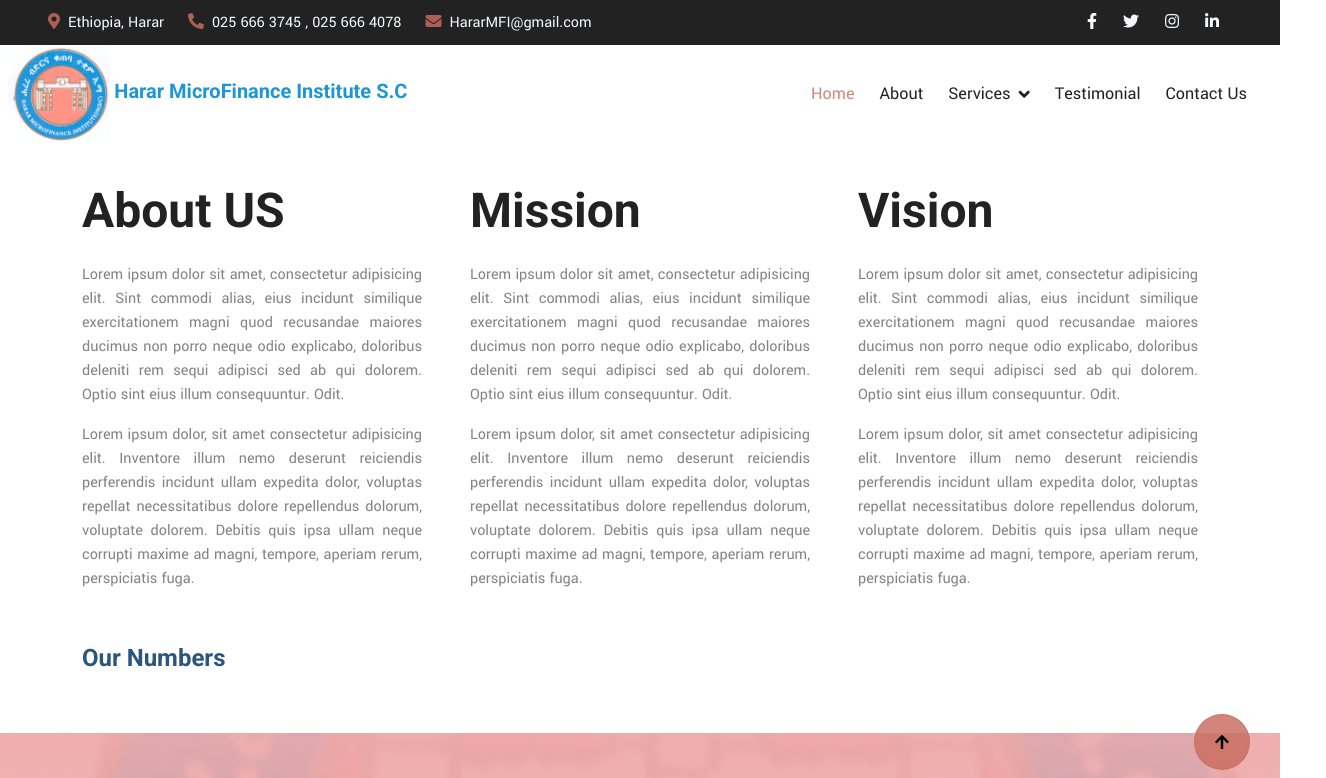
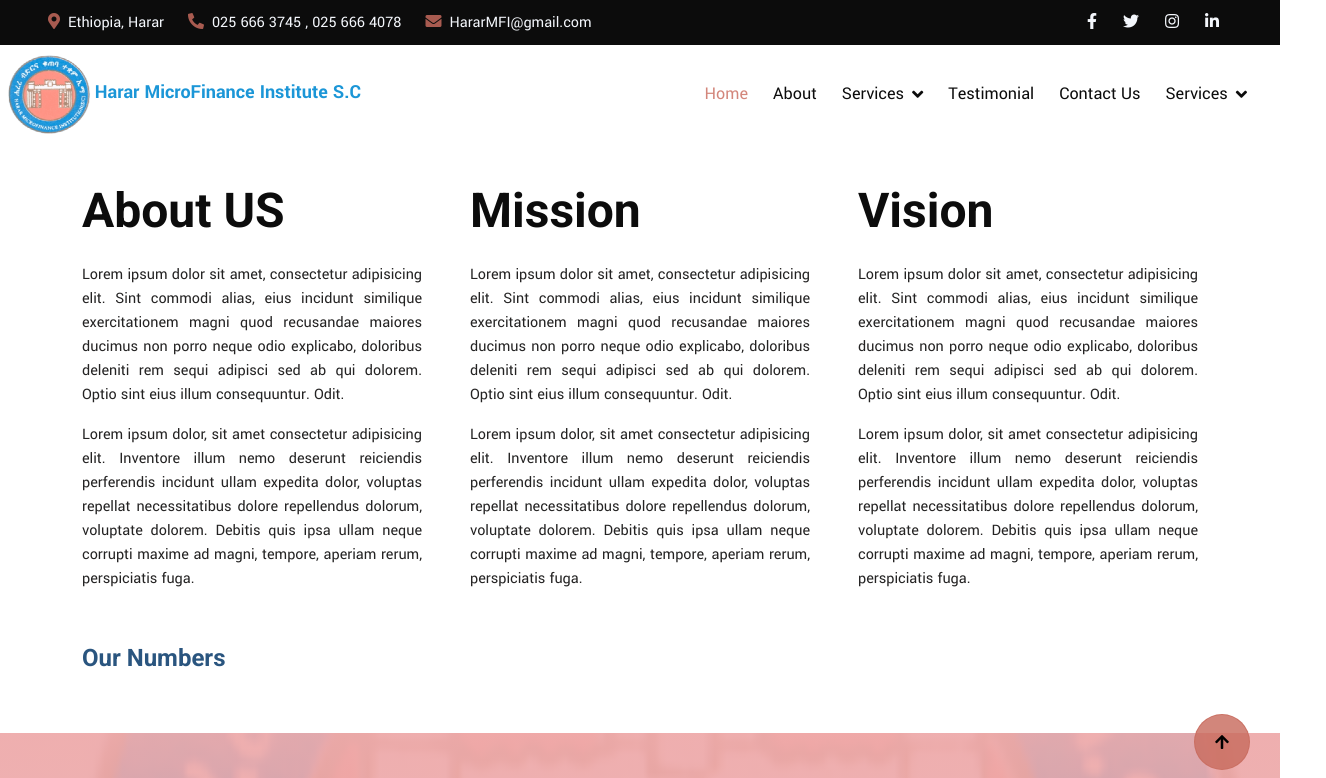
Before and after one commit to abdumehammed/HMFI, a plain HTML site: page index.html in a window 1280 px wide. Shown: the top 778 px of the page, 1326 px wide, since content can reach past the window. Drawn offline with nearby package versions, Linux system fonts and the light colour scheme; a script that the page names is missing.

Commit message:
added scss

```diff
--- a/index.html
+++ b/index.html
@@ -85,13 +85,13 @@
   <div class="container-fluid position-relative p-0">
     <nav class="navbar navbar-expand-lg navbar-light bg-white px-1 px-lg-2 py-0 py-lg-0">
 
-        <a href="">
-          <img class="logo" src="img/logo.png" alt="" />
-          <span class="h1 fw-bold large py-0 px-sm-0">
+        <a href="#" style="padding-right: 0px;">
+          <img class="logo" src="img/logofinal1.png" alt="" />
+          <span class=" fw-bold large py-0 px-sm-0">
             Harar MicroFinance Institute S.C</span>
         </a>
 
-      <button class="navbar-toggler px-0 py-0" style="border: none" type="button" data-bs-toggle="collapse"
+      <button class="navbar-toggler px-2 py-2" style="border: none" type="button" data-bs-toggle="collapse"
         data-bs-target="#navbarCollapse">
         <span class="fa fa-bars"></span>
       </button>
@@ -109,6 +109,14 @@
           </div>
           <a href="testimonial.html" class="nav-item nav-link">Testimonial</a>
           <a href="contact.html" class="nav-item nav-link">Contact Us</a>
+          <div class="nav-item dropdown">
+            <a href="#" class="nav-link dropdown-toggle" data-bs-toggle="dropdown">Services</a>
+            <div class="dropdown-menu m-0">
+
+              <a href="training.html" class="dropdown-item">Dance Training</a>
+              <a href="team.html" class="dropdown-item">Our Team</a>
+            </div>
+          </div>
         </div>
       </div>
     </nav>
--- a/scss/bootstrap.scss
+++ b/scss/bootstrap.scss
@@ -3,9 +3,9 @@
 $primary: #c96c5fd2;/* #ff9586 */
 $secondary: #2a557f;/* #2a557f #349fdd */
 $light: #F4F7FC;
-$dark: #222222;
+$dark: #0c0c0c;
 .logo{
-    width:20%;
+    width:10%;
 }
 .large  {
     font-size: 1.25em;
@@ -18,7 +18,7 @@ $font-family-base: 'Yantramanav', sans-serif;
 
 $headings-font-family: 'Roboto', sans-serif;
 
-$body-color: #848383;
+$body-color: #242323;
 
 $headings-color: $dark;
 
```
Also changed, not shown: img/logofinal.png (added), img/logofinal1.png (added), scss/bootstrap.css, 1 other file.
